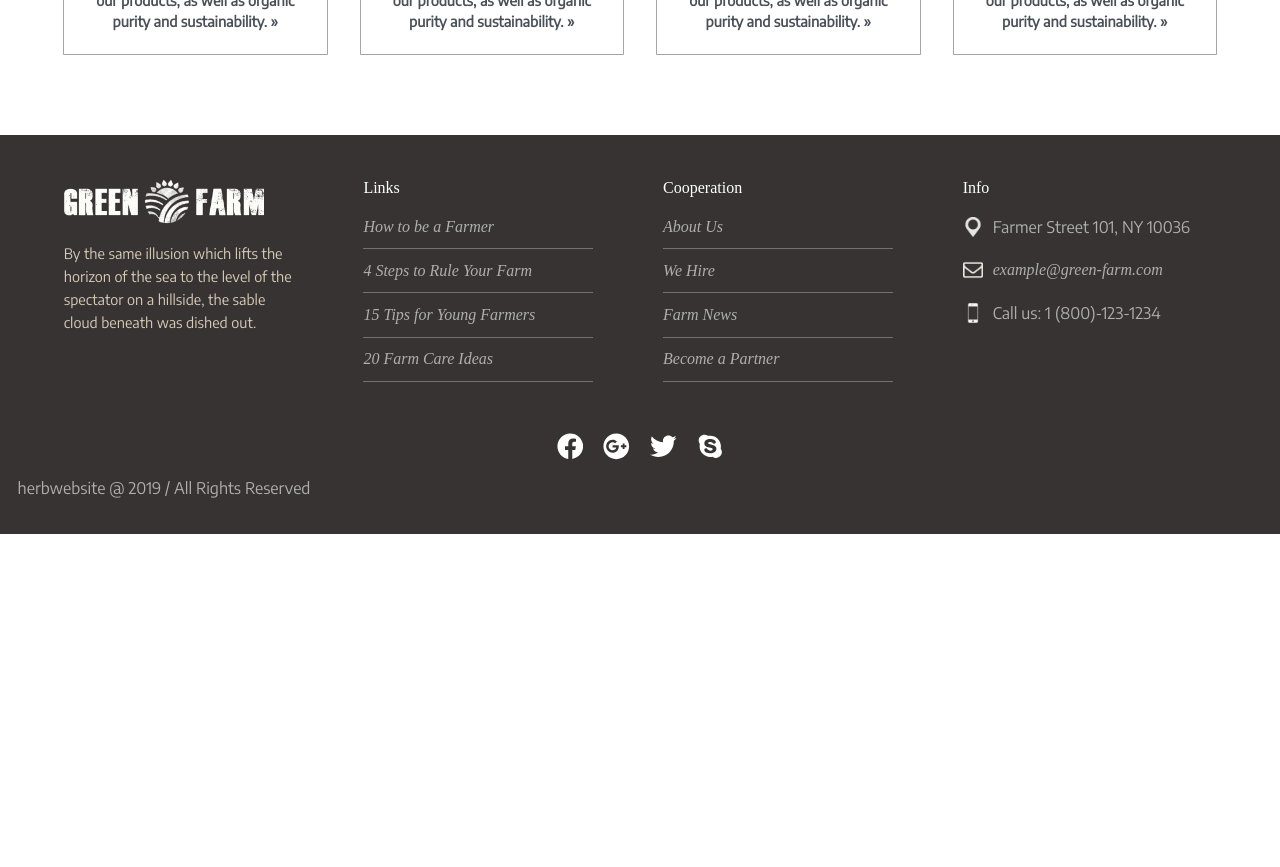
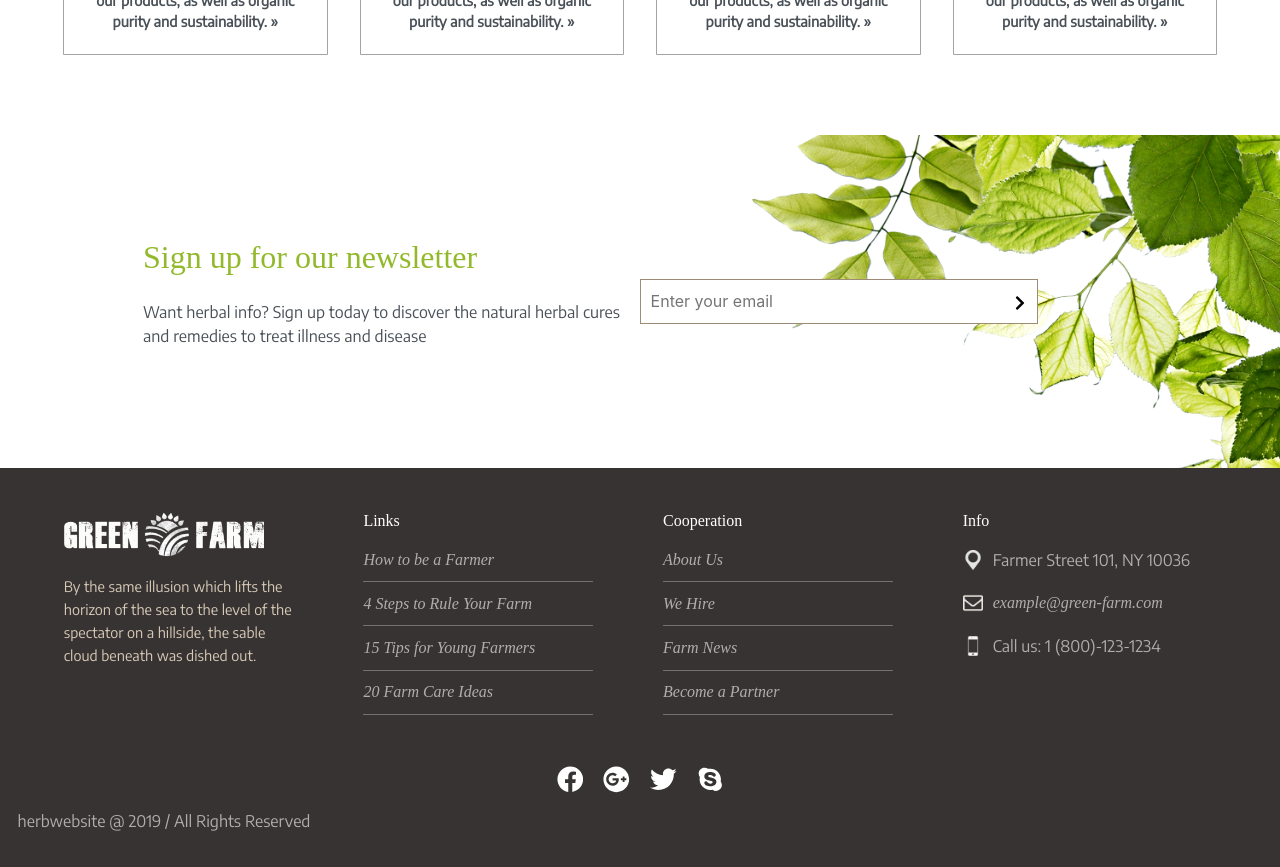
Before and after one commit to alex-bezruchko/smileshop-fe, a React (Create React App) app: page / in a window 1280 px wide. Shown: the part 1220-2087 px from the top of the page. Before the commit the page ends 1754 px from the top, so only its background shows below. Built offline with nearby package versions, Linux system fonts and the light colour scheme; a web font is replaced by a local one.

Commit message:
ADD SUBSCRIBE  - add subsribe module  - add bg image to subcribe  - add css

```diff
--- a/src/components/welcome/Welcome.js
+++ b/src/components/welcome/Welcome.js
@@ -1,6 +1,8 @@
 import React from "react";
 import Slider from "./Slider"
 import Categories from "./Categories"
+import Subscribe from "./../../parts/Subscribe"
+
 
 const Welcome = () => {
 
@@ -10,7 +12,7 @@ const Welcome = () => {
 
             <Slider />
             <Categories />
-
+            <Subscribe />
         </div >
 
     )
--- /dev/null
+++ b/src/parts/Subscribe.js
@@ -0,0 +1,25 @@
+import React from "react";
+import { FaChevronRight } from "react-icons/fa"
+class Subscribe extends React.Component {
+    render() {
+        return (
+            <div className="subscribe-wrapper">
+                <div className="container">
+
+                    <div className="info">
+                        <h2 className="slab">Sign up for our newsletter</h2>
+                        <p className="sans">Want herbal info? Sign up today to discover the natural herbal cures and remedies to treat illness and disease</p>
+                    </div>
+                    <div className="form">
+                        <input placeholder="Enter your email" />
+                        <button><FaChevronRight /></button>
+
+                    </div>
+                </div>
+            </div>
+        )
+    }
+
+}
+
+export default Subscribe
--- a/src/sass/parts/welcome.scss
+++ b/src/sass/parts/welcome.scss
@@ -290,4 +290,42 @@
         }
     }
 
+    .subscribe-wrapper {
+        background: url('./../../img/subscribe.png');
+        background-size: cover;
+        min-height: 333px;
+        display: flex;
+    }
+
+    .subscribe-wrapper .container {
+        display: flex;
+        flex-direction: row;
+        align-items: center;
+
+        h2 {
+            color: #92B92B;
+            padding-bottom: 1rem;
+        }
+
+        .info {
+            padding-right: 1rem;
+        }
+
+        .info,
+        .form {
+            width: 50%;
+        }
+
+        input {
+            border: 1px solid $active_brown;
+            padding: .6rem;
+            width: 80%;
+        }
+
+        button {
+            border: none;
+            background: none;
+            margin-left: -2rem;
+        }
+    }
 }
```
Also changed, not shown: src/img/subscribe.png (added).
